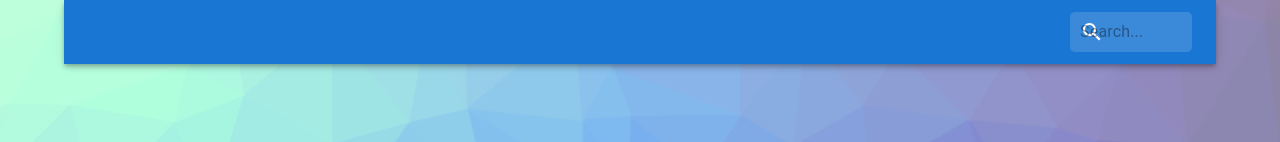
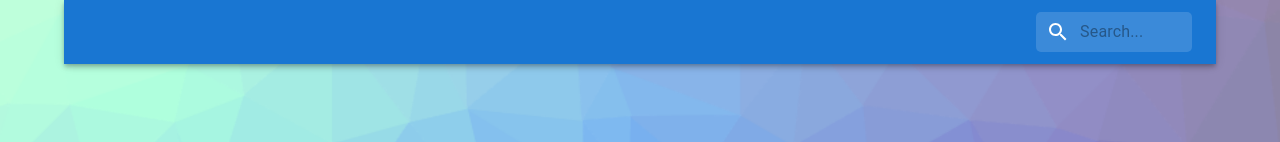
Before and after one commit to PiotrRynio/PiotrRynio-CodersCamp2021.Project-3.TypeScript, a React (Create React App) app: page / in a window 1280 px wide. Shown: the top 142 px of the page. Built offline with nearby package versions, Linux system fonts and the light colour scheme.

Commit message:
feat(#12): clean files

```diff
--- a/src/components/molecules/Search/Search.module.css
+++ b/src/components/molecules/Search/Search.module.css
@@ -1,29 +1,24 @@
 .search {
   position: relative;
+  height: 40px;
+  margin-left: 0;
+  display: flex;
+  justify-content: flex-start;
+  align-items: center;
   border-radius: 5px;
   background-color: rgba(255, 255, 255, 0.15);
-  margin-left: 0;
-  /*  //height: 50px;*/
 }
+
 .search:hover {
   background-color: rgba(255, 255, 255, 0.25);
 }
 
-/*
-[theme.breakpoints.up("sm")]: {
-                              marginLeft: theme.spacing(1),
-                              width: "auto",
-                            },
-
-}*/
 .searchIconWrapper {
   height: 100%;
-  position: absolute;
-  pointer-events: none;
+  padding-left: 10px;
   display: flex;
   align-items: center;
   justify-content: center;
-  padding-left: 10px;
 }
 
 .searchInput {
--- a/src/components/molecules/Search/Search.tsx
+++ b/src/components/molecules/Search/Search.tsx
@@ -1,47 +1,12 @@
 import SearchIcon from "@mui/icons-material/Search";
-import { alpha, styled } from "@mui/material/styles";
 import InputBase from "@mui/material/InputBase";
 import styles from "./Search.module.css";
-
-/*const Search = styled("div")(({ theme }) => ({
-  position: "relative",
-  borderRadius: theme.shape.borderRadius,
-  backgroundColor: alpha(theme.palette.common.white, 0.15),
-  "&:hover": {
-    backgroundColor: alpha(theme.palette.common.white, 0.25),
-  },
-  marginLeft: 0,
-  width: "100%",
-  [theme.breakpoints.up("sm")]: {
-    marginLeft: theme.spacing(1),
-    width: "auto",
-  },
-}));*/
-
-/*
-const StyledInputBase = styled(InputBase)(({ theme }) => ({
-  color: "inherit",
-  "& .MuiInputBase-input": {
-    padding: theme.spacing(1, 1, 1, 0),
-    // vertical padding + font size from searchIcon
-    paddingLeft: `calc(1em + ${theme.spacing(4)})`,
-    transition: theme.transitions.create("width"),
-    width: "100%",
-    [theme.breakpoints.up("sm")]: {
-      width: "12ch",
-      "&:focus": {
-        width: "20ch",
-      },
-    },
-  },
-}));
-*/
 
 export const SearchComponent = () => {
   return (
     <div className={styles.search}>
       <div className={styles.searchIconWrapper}>
-        <SearchIcon />
+        <SearchIcon className={styles.searchIcon} />
       </div>
       <InputBase
         placeholder="Search..."
@@ -49,11 +14,5 @@ export const SearchComponent = () => {
         className={styles.searchInput}
       />
     </div>
-    /*      <StyledInputBase
-        placeholder="Search…"
-        inputProps={{ "aria-label": "search" }}
-      />*!/*/
-    //</Search>
-    //);
   );
 };
```
